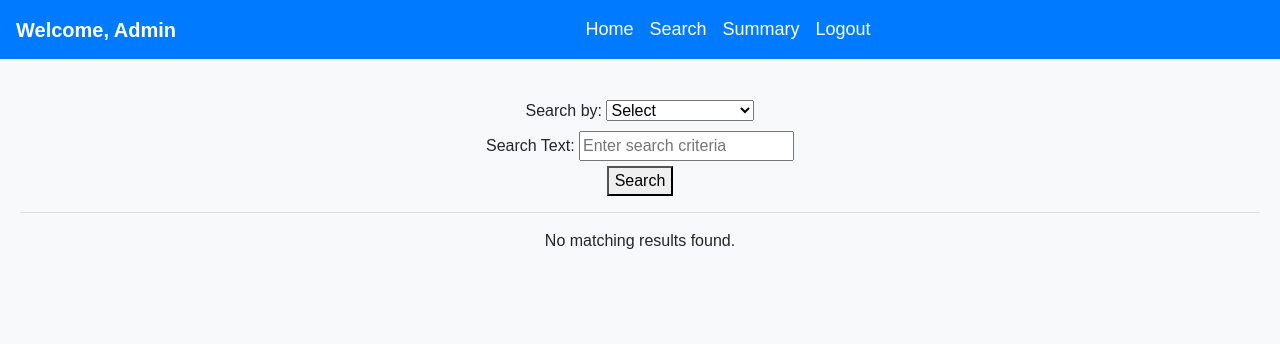
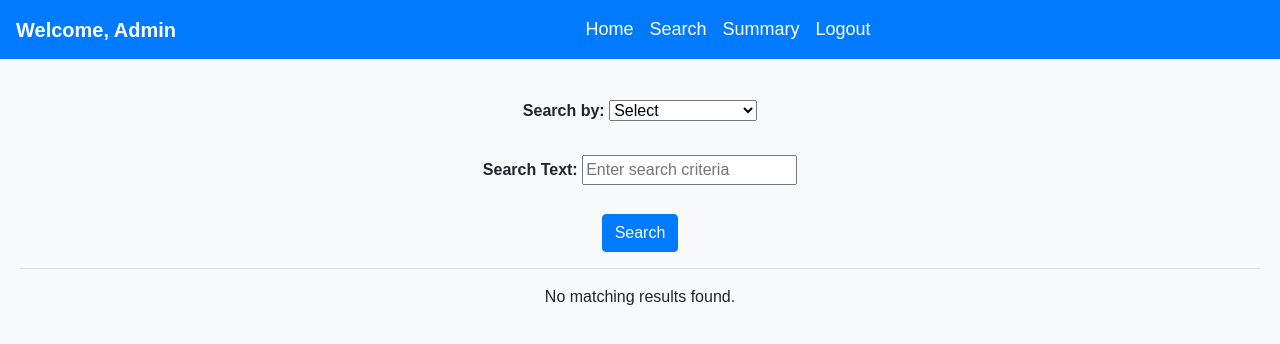
Before and after one commit to Ayush59699/A-Z-Housing, a Flask app: page /admin/dashboard/search in a window 1280 px wide. Shown: the top 344 px of the page. Run offline with Flask 3, Linux system fonts and the light colour scheme; a user stored in the database is signed in; some libraries are stand-ins or nearby versions.

Commit message:
Update admin_search.html

```diff
--- a/templates/admin/admin_search.html
+++ b/templates/admin/admin_search.html
@@ -3,7 +3,7 @@
 
 <form method="POST" action="{{ url_for('admin_search') }}">
   <div>
-    <label for="search_field">Search by:</label>
+    <label for="search_field"><b>Search by:</b></span></label>
     <select name="search_field" id="search_field">
       <option value="" selected disabled>Select</option>
       <option value="services">Services</option>
@@ -12,9 +12,9 @@
       <option value="service_requests">Service Requests</option>
     </select>
   </div>
-
+<br>
   <div>
-    <label for="search_text">Search Text:</label>
+    <label for="search_text"><b>Search Text:</b></label>
     <input
       type="text"
       name="search_text"
@@ -22,15 +22,17 @@
       placeholder="Enter search criteria"
     />
   </div>
-
-  <button type="submit">Search</button>
+<br>
+  <button type="submit" class="btn btn-primary">Search</button>
 </form>
 <hr />
 
-{% if results %}
+
+<div class="container justify-content-centre">
+  {% if results %}
 <h3>Search Results for {{ result_heading }}:</h3>
-<table border="1" cellpadding="10">
-  <thead>
+<table border="1" cellpadding="10" class="table table-info table-bordered table-hover">
+  <thead class="table-dark">
     <tr>
       {% if search_field == "services" %}
       <th>Service ID</th>
@@ -61,18 +63,30 @@
 
   <tbody>
     {% for result in results %}
+
     <tr>
       {% if search_field == "services" %}
+
+
       <td>{{ result.id }}</td>
       <td>{{ result.name }}</td>
       <td>{{ result.price }}</td>
       <td>{{ result.description }}</td>
+
       {% elif search_field == "professionals" %}
+
+      {% if result.is_valid==True %}
+
       <td>{{ result.id }}</td>
       <td>{{ result.name }}</td>
       <td>{{ result.email }}</td>
       <td>{{ result.service_name }}</td>
       <td>{{ result.experience }}</td>
+      {% else %}
+        No matched Professionals
+      {% endif %}
+
+
       {% elif search_field == "customers" %}
       <td>{{ result.id }}</td>
       <td>{{ result.name }}</td>
@@ -90,8 +104,9 @@
     {% endfor %}
   </tbody>
 </table>
+
+
+</div>
 {% else %}
 <p>No matching results found.</p>
-{% endif %}
-
-{% endblock %}
+{% endif %} {% endblock %}
```
